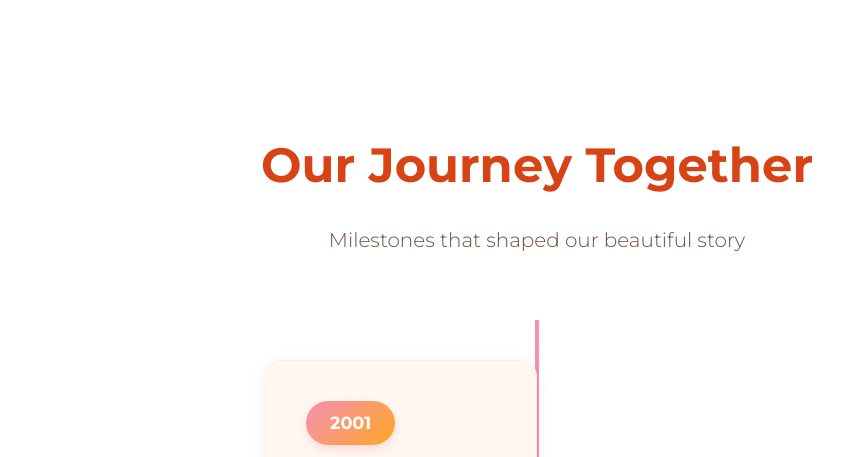
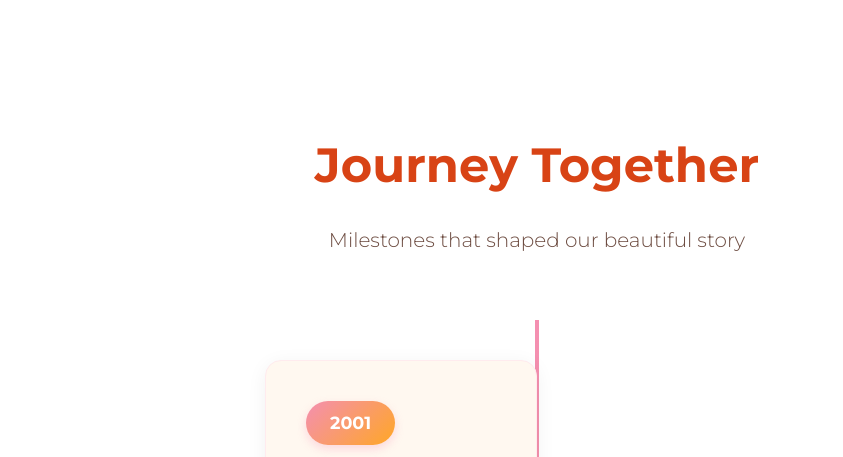
Before and after one commit to jain18sam/Sanjay-Amita-25-years, a plain HTML site: page index.html in a window 1280 px wide. Shown: the part 2240-2697 px from the top of the page, without its empty margins (103-946 px from the left). Drawn offline with nearby package versions, Linux system fonts and the light colour scheme; no server answers.

Commit message:
Update index.html

```diff
--- a/index.html
+++ b/index.html
@@ -329,7 +329,7 @@
 
     <section class="timeline-section">
         <div class="container">
-            <h2 class="section-title trans" data-en="Our Journey Together" data-hin="Hamari Kahani">Our Journey Together</h2>
+            <h2 class="section-title trans" data-en="Our Journey Together" data-hin="safar sath mai"> Journey Together</h2>
             <p class="section-subtitle trans" data-en="Milestones that shaped our beautiful story" data-hin="Wo pal jinhone hamari kahani banayi">Milestones that shaped our beautiful story</p>
 
             <div class="timeline">
```
